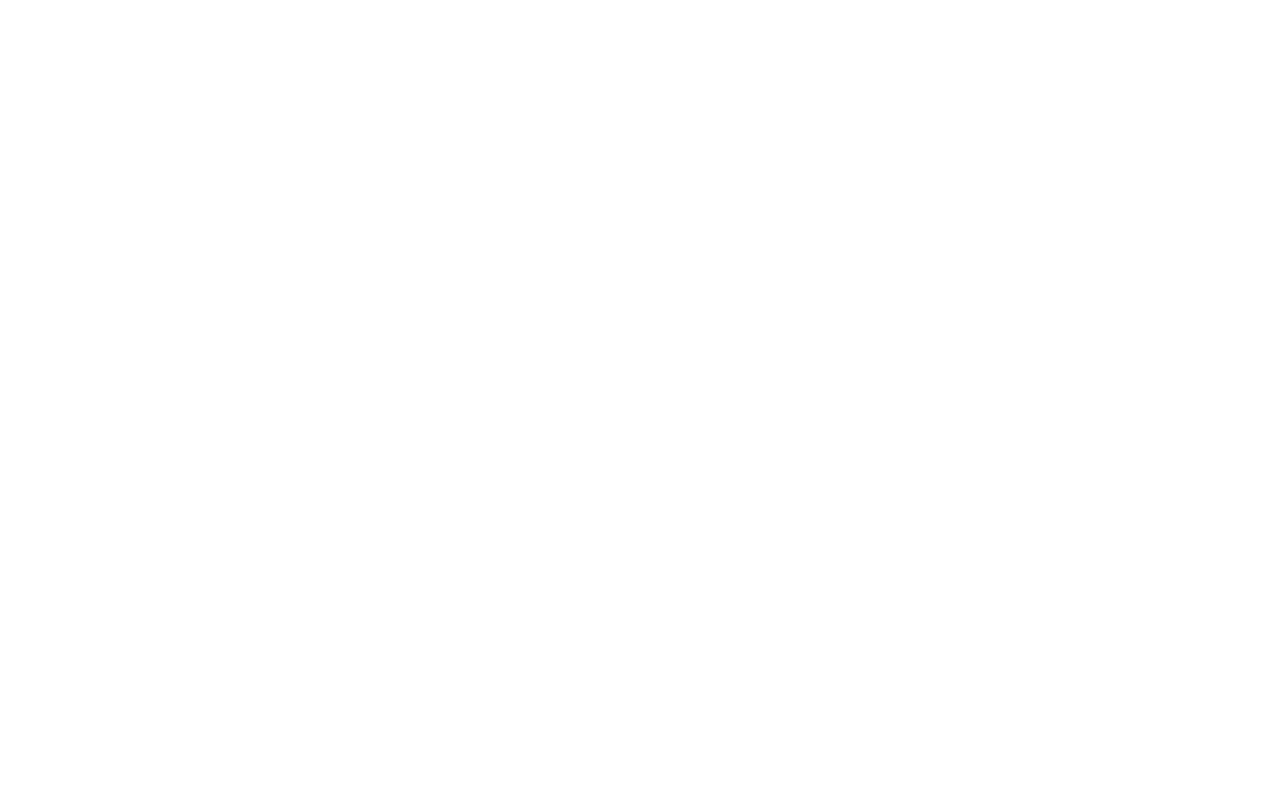
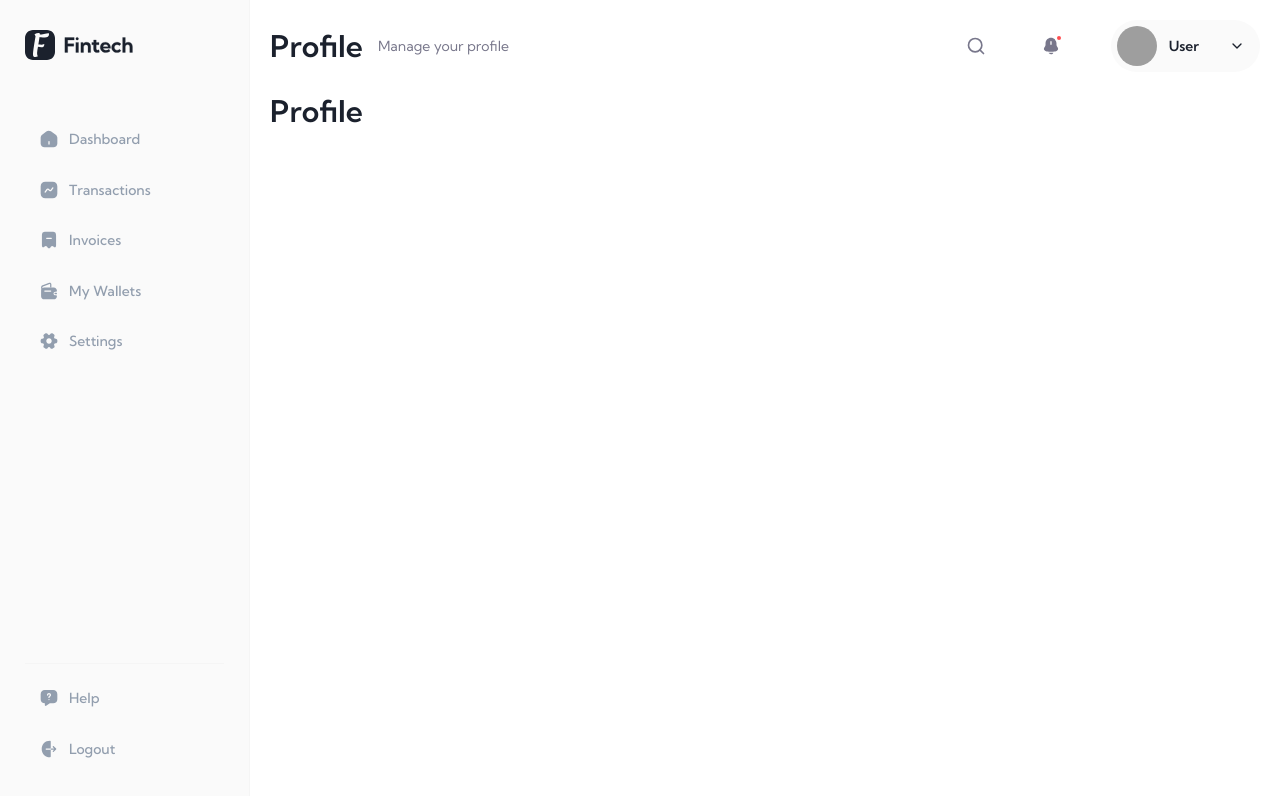
Before and after one commit to selkisamet/fintech-case, a React (Vite) app: page /profile in a window 1280 px wide. Before the commit this address had no page. Shown: the top 796 px of the page. Built offline with nearby package versions, Linux system fonts and the light colour scheme; sample sign-in values are in the browser's storage; grey boxes are pictures that could not be loaded.

Commit message:
feat: add profile page and navigation from header dropdown

```diff
--- a/src/App.jsx
+++ b/src/App.jsx
@@ -11,6 +11,7 @@
 import WalletsPage from './pages/WalletsPage';
 import SettingsPage from './pages/SettingsPage';
 import HelpPage from './pages/HelpPage';
+import ProfilePage from './pages/ProfilePage';
 
 function App() {
   return (
@@ -61,6 +62,14 @@
               }
             />
             <Route
+              path="/profile"
+              element={
+                <ProtectedRoute>
+                  <ProfilePage />
+                </ProtectedRoute>
+              }
+            />
+            <Route
               path="/help"
               element={
                 <ProtectedRoute>
--- a/src/components/organisms/Header/Header.jsx
+++ b/src/components/organisms/Header/Header.jsx
@@ -1,4 +1,5 @@
 import { useState } from 'react';
+import { useNavigate } from 'react-router-dom';
 import { useAuth } from '../../../context/AuthContext';
 import IconSearch from '../../icons/IconSearch';
 import IconNotification from '../../icons/IconNotification';
@@ -23,10 +24,21 @@
 
 const Header = ({ title, subtitle, onMenuClick }) => {
     const { user, logout } = useAuth();
+    const navigate = useNavigate();
     const [isDropdownOpen, setIsDropdownOpen] = useState(false);
 
     const toggleDropdown = () => {
         setIsDropdownOpen(!isDropdownOpen);
+    };
+
+    const handleProfile = () => {
+        navigate('/profile');
+        setIsDropdownOpen(false);
+    };
+
+    const handleSettings = () => {
+        navigate('/settings');
+        setIsDropdownOpen(false);
     };
 
     const handleLogout = () => {
@@ -60,8 +72,8 @@
                     <IconChevronDown size={16} />
                     {isDropdownOpen && (
                         <DropdownMenu>
-                            <DropdownItem>Profile</DropdownItem>
-                            <DropdownItem>Settings</DropdownItem>
+                            <DropdownItem onClick={handleProfile}>Profile</DropdownItem>
+                            <DropdownItem onClick={handleSettings}>Settings</DropdownItem>
                             <DropdownItem onClick={handleLogout}>Logout</DropdownItem>
                         </DropdownMenu>
                     )}
--- /dev/null
+++ b/src/pages/ProfilePage/ProfilePage.jsx
@@ -0,0 +1,11 @@
+import DashboardLayout from '../../components/templates/DashboardLayout/DashboardLayout';
+
+const ProfilePage = () => {
+    return (
+        <DashboardLayout title="Profile" subtitle="Manage your profile">
+            <h1>Profile</h1>
+        </DashboardLayout>
+    );
+};
+
+export default ProfilePage;
--- /dev/null
+++ b/src/pages/ProfilePage/index.js
@@ -0,0 +1 @@
+export { default } from './ProfilePage';
```
